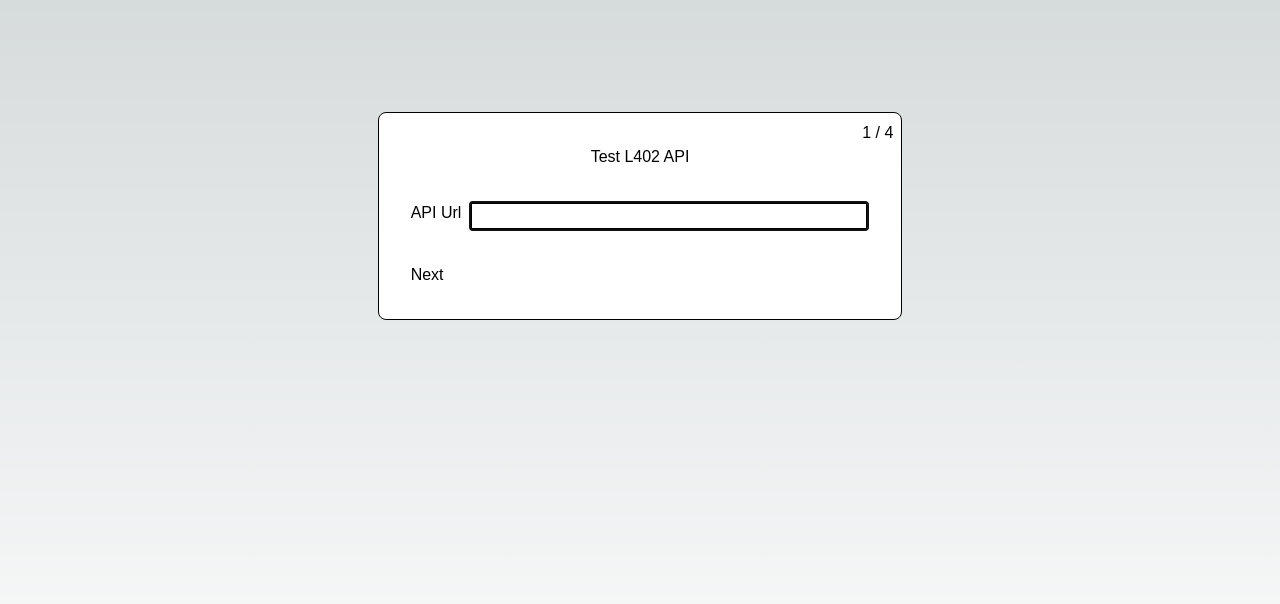
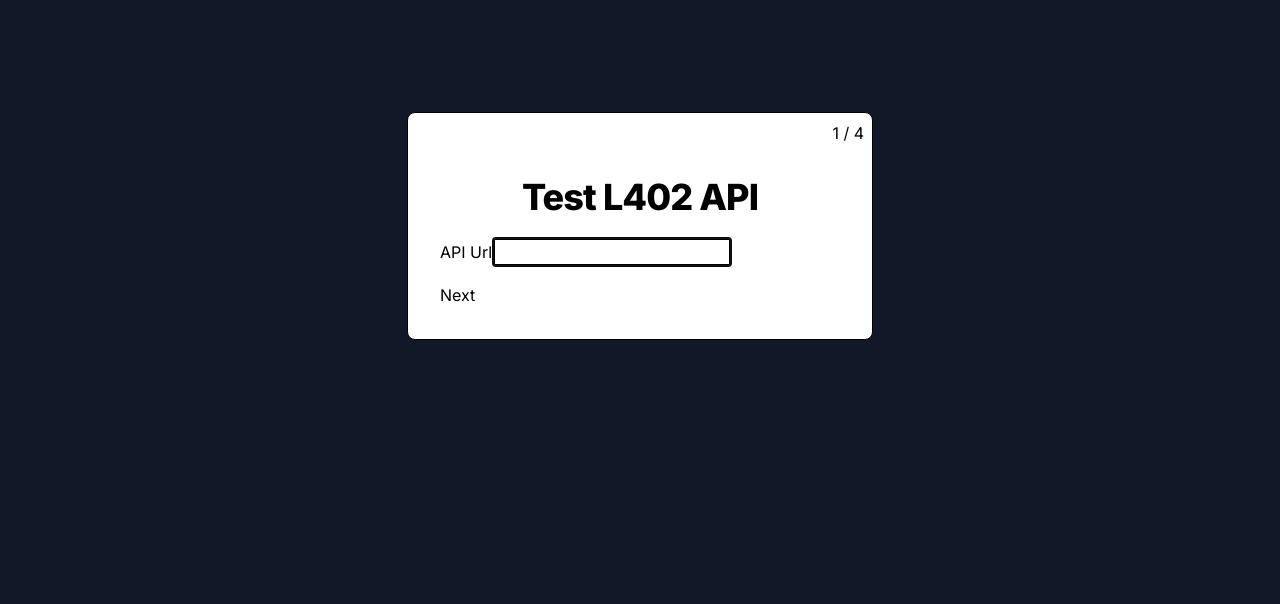
Before and after one commit to sulusolutions/l402-explorer, a Next.js app: page / in a window 1280 px wide. Shown: the top 604 px of the page. Built offline with nearby package versions, Linux system fonts and the light colour scheme.

Commit message:
Updates styles

```diff
--- a/src/components/FormWrapper.tsx
+++ b/src/components/FormWrapper.tsx
@@ -1,4 +1,4 @@
-import { ReactNode, useEffect } from "react";
+import { ReactNode } from "react";
 
 type FormWrapperProps = {
   title: string;
@@ -12,38 +12,18 @@ export function FormWrapper({
   children,
 }: FormWrapperProps) {
   return (
-    <>
-      <h2 style={{ textAlign: "center", margin: 0, marginBottom: "2rem" }}>
+    <div className="md:min-w-[400px] mx-auto">
+      <h2 className="text-2xl md:text-4xl text-center text-black font-extrabold leading-tighter tracking-tight mt-3 py-5">
         {title}
       </h2>
-      <div
-        style={{
-          display: "grid",
-          gap: "1rem .5rem",
-          justifyContent: "flex-start",
-          gridTemplateColumns: "auto minmax(auto, 400px)",
-        }}
-      >
+      <div>
         {children}
         {isLoading && (
-          <div
-            style={{
-              position: "absolute",
-              top: 0,
-              left: 0,
-              width: "100%",
-              height: "100%",
-              background: "rgba(255, 255, 255, 0.8)",
-              display: "flex",
-              justifyContent: "center",
-              alignItems: "center",
-              zIndex: 9999,
-            }}
-          >
-            <p>Loading...</p>
+          <div className="absolute inset-0 flex items-center justify-center bg-black bg-opacity-50 z-50">
+            <p className="text-white">Loading...</p>
           </div>
         )}
       </div>
-    </>
+    </div>
   );
 }
--- a/src/components/MultiStepForm.tsx
+++ b/src/components/MultiStepForm.tsx
@@ -61,19 +61,8 @@ const MultiStepForm = () => {
   ]);
 
   return (
-    <div
-      style={{
-        position: "relative",
-        background: "white",
-        border: "1px solid black",
-        padding: "2rem",
-        margin: "1rem",
-        borderRadius: ".5rem",
-        fontFamily: "Arial",
-        maxWidth: "max-content",
-      }}
-    >
-      <div style={{ position: "absolute", top: ".5rem", right: ".5rem" }}>
+    <div className="relative bg-white border border-black rounded-lg p-8 m-4">
+      <div className="absolute top-0 right-0 mt-2 mr-2">
         {currentStepIndex + 1} / {steps.length}
       </div>
       {step}
--- a/src/pages/index.tsx
+++ b/src/pages/index.tsx
@@ -8,7 +8,7 @@ const inter = Inter({ subsets: ["latin"] });
 export default function Home() {
   return (
     <main
-      className={`flex min-h-screen flex-col items-center justify-between p-24 ${inter.className}`}
+      className={`flex min-h-screen flex-col items-center justify-between p-24 ${inter.className} bg-gray-900`}
     >
       {/* <ExplorerHome /> */}
       <MultiStepForm />
--- a/src/styles/globals.css
+++ b/src/styles/globals.css
@@ -1,33 +1,3 @@
 @tailwind base;
 @tailwind components;
 @tailwind utilities;
-
-:root {
-  --foreground-rgb: 0, 0, 0;
-  --background-start-rgb: 214, 219, 220;
-  --background-end-rgb: 255, 255, 255;
-}
-
-@media (prefers-color-scheme: dark) {
-  :root {
-    --foreground-rgb: 255, 255, 255;
-    --background-start-rgb: 0, 0, 0;
-    --background-end-rgb: 0, 0, 0;
-  }
-}
-
-body {
-  color: rgb(var(--foreground-rgb));
-  background: linear-gradient(
-      to bottom,
-      transparent,
-      rgb(var(--background-end-rgb))
-    )
-    rgb(var(--background-start-rgb));
-}
-
-@layer utilities {
-  .text-balance {
-    text-wrap: balance;
-  }
-}
```
